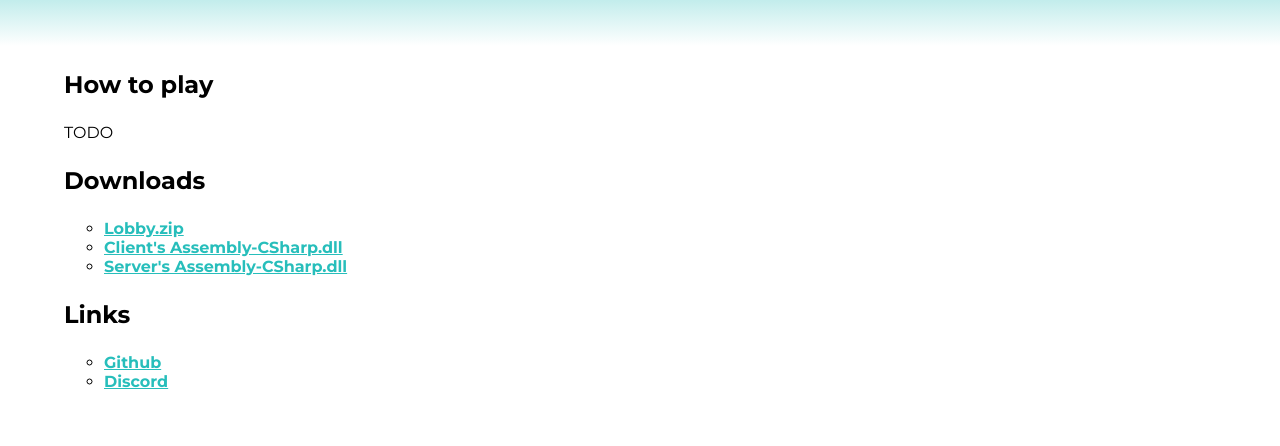
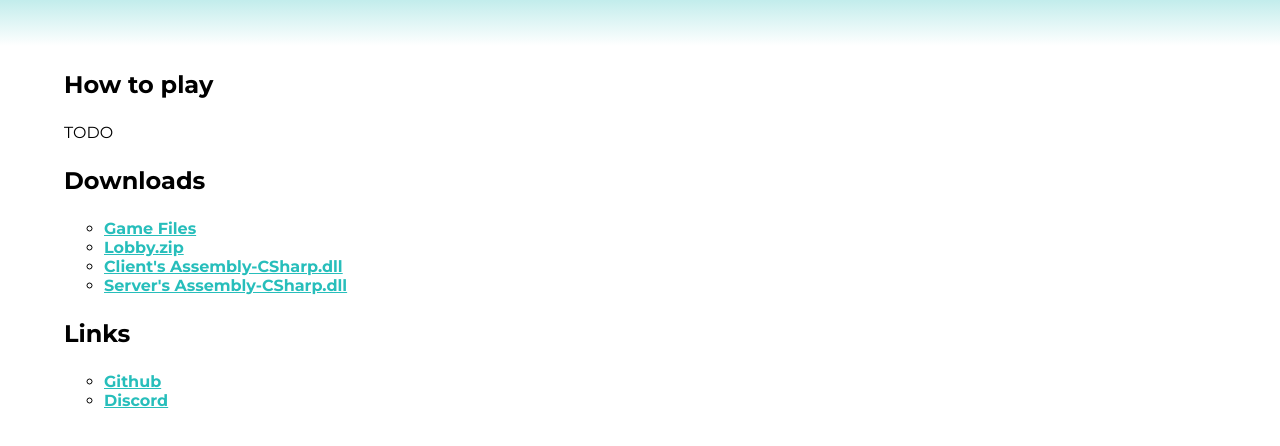
Before and after one commit to mts508/evos-page, a plain HTML site: page templates/index.html in a window 1280 px wide. Shown: the part 118-564 px from the top of the page. Drawn offline with Linux system fonts and the light colour scheme; files that its build step writes are made by us from their sources; files whose address does not match are found by name.

Commit message:
Added link to game files

```diff
--- a/templates/index.html
+++ b/templates/index.html
@@ -24,6 +24,7 @@
 
 			<h3>Downloads</h3>
 			<ul>
+				<li><a href="https://drive.google.com/file/d/1C-WnIA5YcBUE5MQ9vbQGwamVs1aSGXKU/view?usp=sharing">Game Files</a></li>
 				<li><a href="#">Lobby.zip</a></li>
 				<li><a href="#">Client's Assembly-CSharp.dll</a></li>
 				<li><a href="#">Server's Assembly-CSharp.dll</a></li>
```
